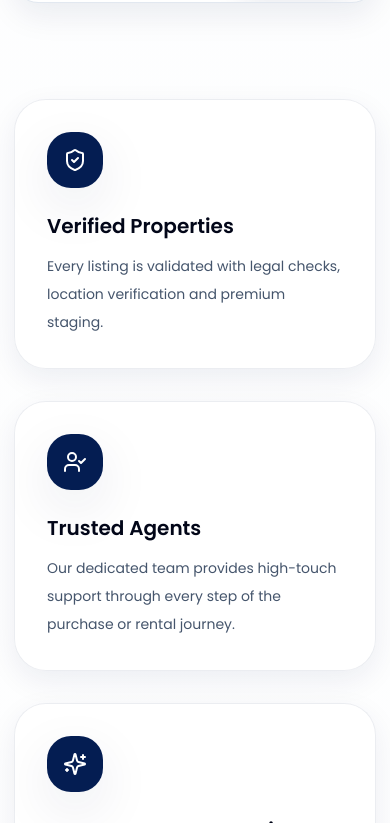
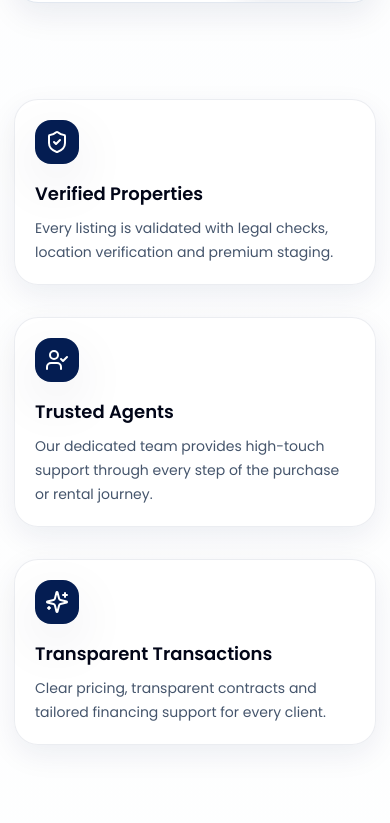
Before and after one commit to MwanziaNzavi-afk/Keron, a Next.js app in the folder keron-app/: page / in a window 390 px wide. Shown: the part 6481-7304 px from the top of the page. Built offline with nearby package versions, Linux system fonts and the light colour scheme.

Commit message:
Refine responsive service cards

```diff
--- a/keron-app/components/section-card.tsx
+++ b/keron-app/components/section-card.tsx
@@ -11,16 +11,16 @@ interface SectionCardProps {
 export function SectionCard({ title, description, icon }: SectionCardProps) {
   return (
     <motion.article
-      initial={{ y: 18, opacity: 0 }}
+      initial={{ y: 14, opacity: 0 }}
       whileInView={{ y: 0, opacity: 1 }}
       viewport={{ once: true, amount: 0.2 }}
-      className="glass-card group rounded-[2rem] border border-white/25 p-8 transition hover:-translate-y-1 hover:border-[#d4af37]/40"
+      className="glass-card group rounded-[1.5rem] p-5 transition hover:-translate-y-1 hover:border-[#d4af37]/40 sm:rounded-[2rem] sm:p-7"
     >
-      <div className="inline-flex h-14 w-14 items-center justify-center rounded-3xl bg-[#041d52] text-white shadow-soft">
+      <div className="inline-flex h-11 w-11 items-center justify-center rounded-2xl bg-[#041d52] text-white shadow-soft sm:h-14 sm:w-14 sm:rounded-3xl">
         {icon}
       </div>
-      <h3 className="mt-6 text-xl font-semibold text-slate-950">{title}</h3>
-      <p className="mt-3 text-sm leading-7 text-slate-600">{description}</p>
+      <h3 className="mt-4 text-lg font-semibold text-slate-950 sm:mt-5 sm:text-xl">{title}</h3>
+      <p className="mt-2 text-sm leading-6 text-slate-600 sm:mt-3 sm:leading-7">{description}</p>
     </motion.article>
   );
 }
```
